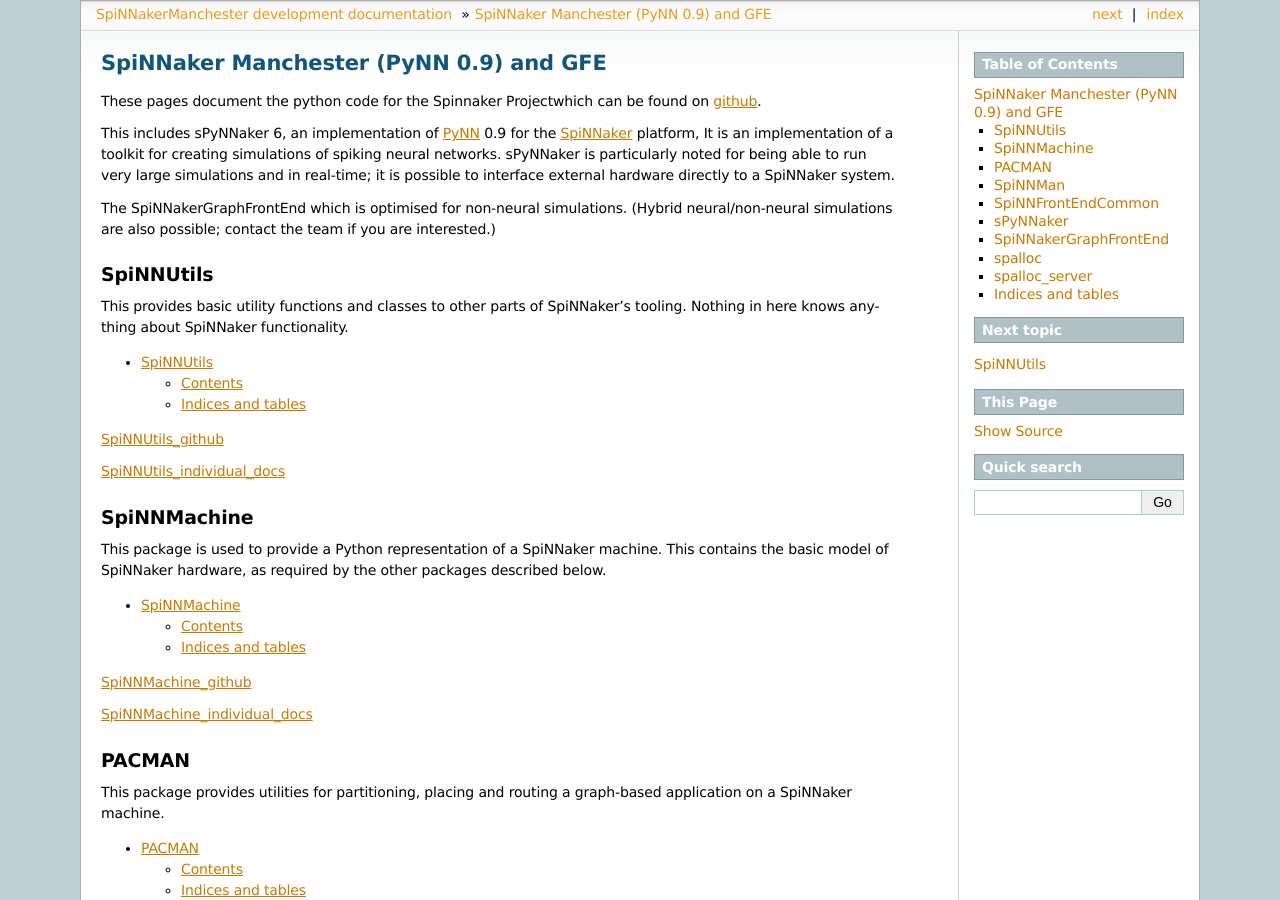
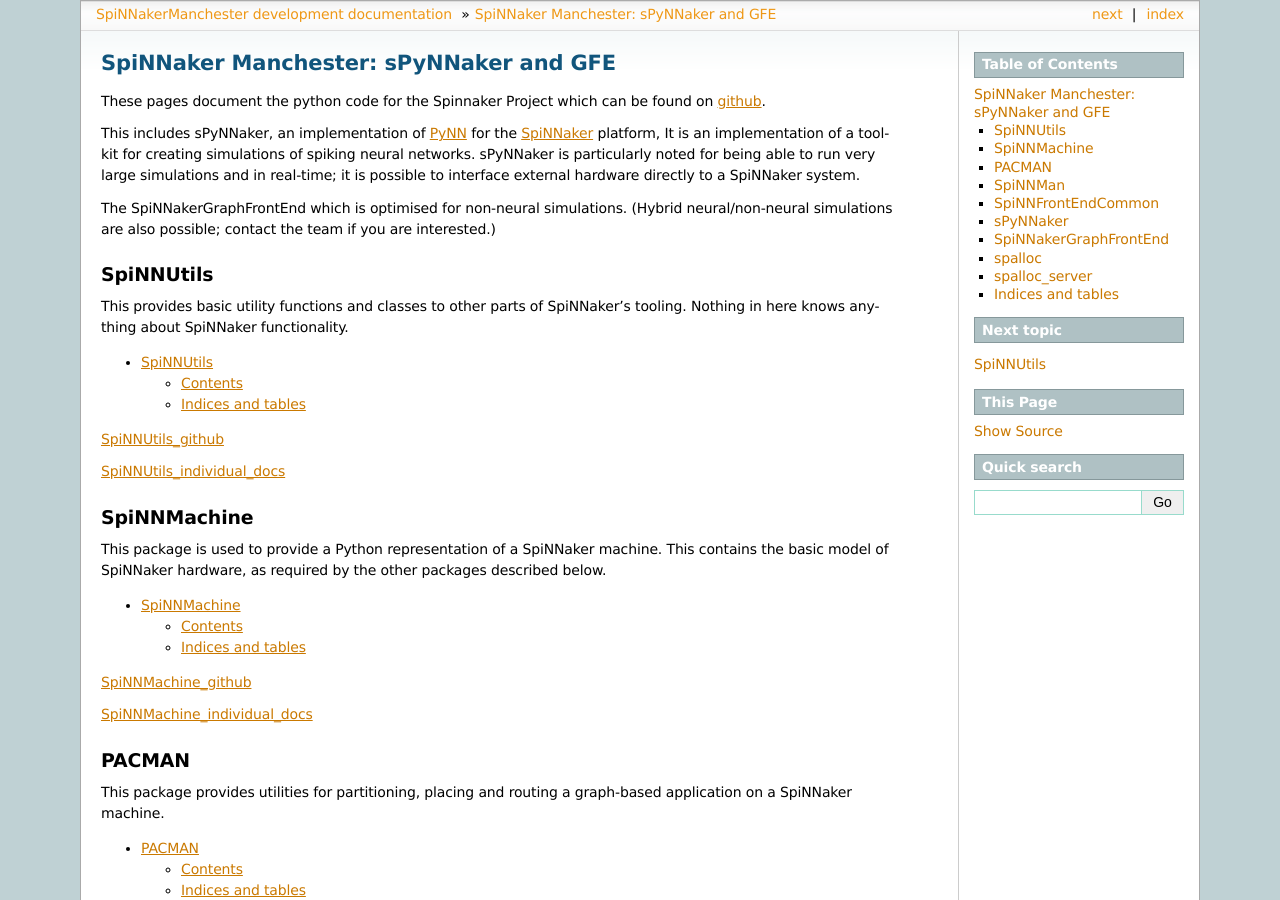
Before and after one commit to SpiNNakerManchester/sphinx8, a Sphinx documentation site: the page built from doc/source/index.rst, in a window 1280 px wide and 900 px high. Built offline with Sphinx 7.4.7, drawn with Linux system fonts in a browser that asks for light colours; pages that are not in the unit, such as notebooks, are missing from menus; some of the changed text lies outside the part shown.

Commit message:
Remove specific versions for easy updating

```diff
--- a/doc/source/index.rst
+++ b/doc/source/index.rst
@@ -1,8 +1,8 @@
-SpiNNaker Manchester (PyNN 0.9) and GFE
+SpiNNaker Manchester: sPyNNaker and GFE
 =======================================
-These pages document the python code for the Spinnaker Projectwhich can be found on github_.
+These pages document the python code for the Spinnaker Project which can be found on github_.
 
-This includes sPyNNaker 6, an implementation of PyNN_ 0.9 for the
+This includes sPyNNaker, an implementation of PyNN_ for the
 SpiNNaker_ platform,  It is an implementation of
 a toolkit for creating simulations of spiking neural networks. sPyNNaker is
 particularly noted for being able to run very large simulations and in
@@ -105,7 +105,7 @@
 
 sPyNNaker
 ---------
-This package provides a PyNN 0.9 implementation for SpiNNaker.
+This package provides a PyNN implementation for SpiNNaker.
 
 .. toctree::
    :maxdepth: 3
```
